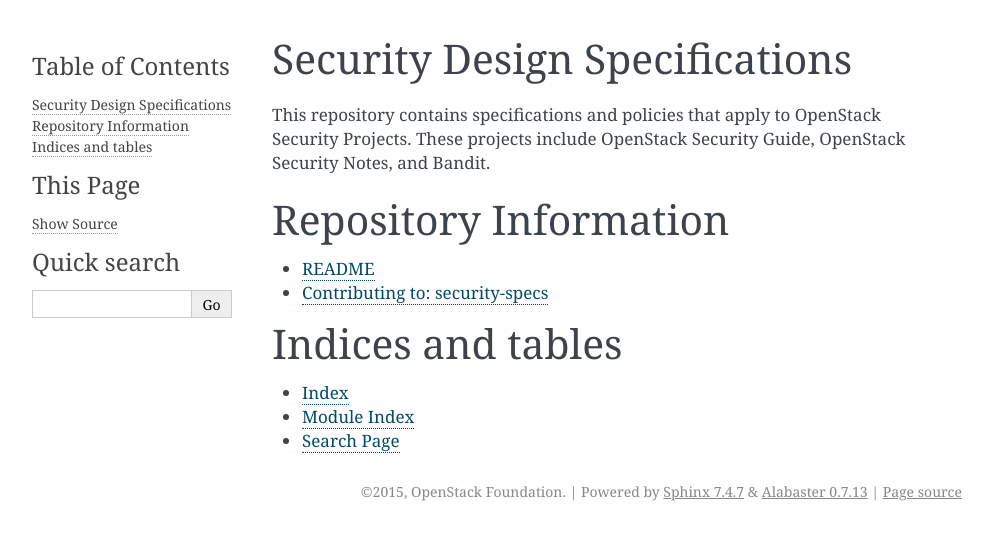
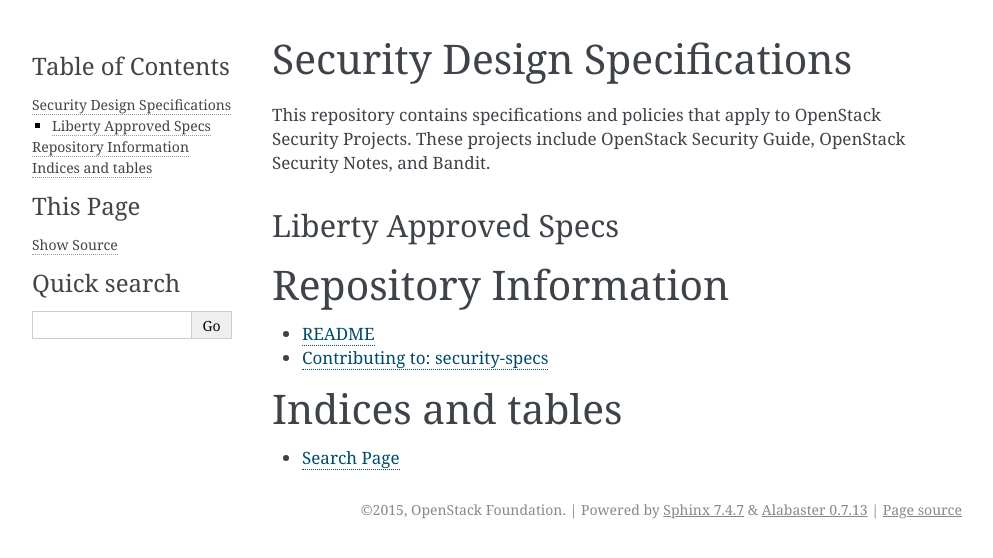
Before and after one commit to openstack-archive/security-specs, a Sphinx documentation site: the page built from doc/source/index.rst, in a window 1280 px wide. Shown: the top 558 px of the page, without its empty margins (148-1141 px from the left). Built offline with Sphinx 7.4.7, drawn with Linux system fonts in a browser that asks for light colours; some of the changed lines change nothing that is shown.

Commit message:
Housekeeping
* remove empty .gitignore file
* Remove sphinxdoc comment
* Properly underline titles
* Add TODO for adding new entries

Change-Id: Idc6d4955b13cfe4047000becaebbaed5617ecae6

```diff
--- a/doc/source/index.rst
+++ b/doc/source/index.rst
@@ -1,14 +1,15 @@
-.. security-specs documentation master file, created by
-   sphinx-quickstart on Tue Jul  9 22:26:36 2013.
-   You can adapt this file completely to your liking, but it should at least
-   contain the root `toctree` directive.
-
 Security Design Specifications
-==================================================
+==============================
 
 This repository contains specifications and policies that apply to OpenStack
 Security Projects. These projects include OpenStack Security Guide, OpenStack
 Security Notes, and Bandit.
+
+Liberty Approved Specs
+~~~~~~~~~~~~~~~~~~~~~~
+
+.. TODO(jaegerandi): add specs/liberty/*/* to toctree once entries
+   besides template.rst exist.
 
 .. toctree::
    :glob:
@@ -16,7 +17,7 @@
 
 
 Repository Information
-===================================================
+======================
 
 .. toctree::
    :maxdepth: 1
@@ -29,6 +30,4 @@
 Indices and tables
 ==================
 
-* :ref:`genindex`
-* :ref:`modindex`
 * :ref:`search`
```
Also changed, not shown: 1 other file.
